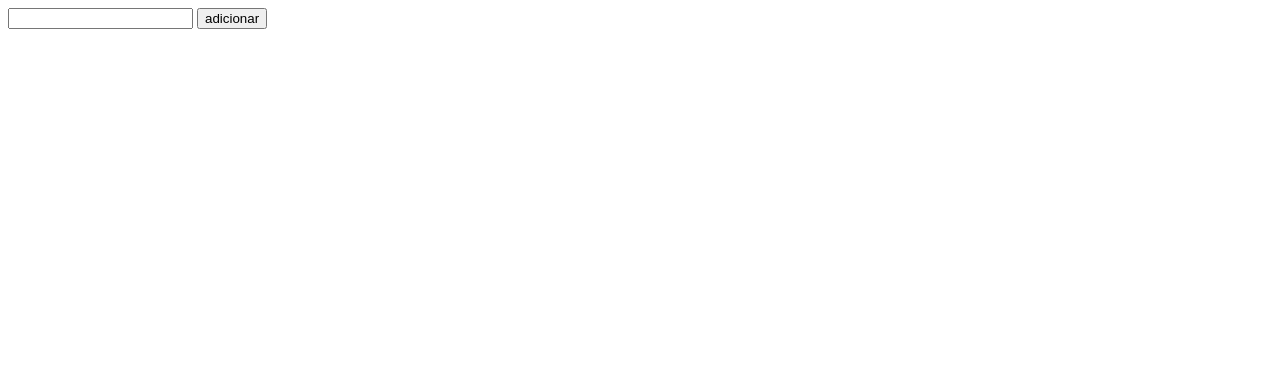
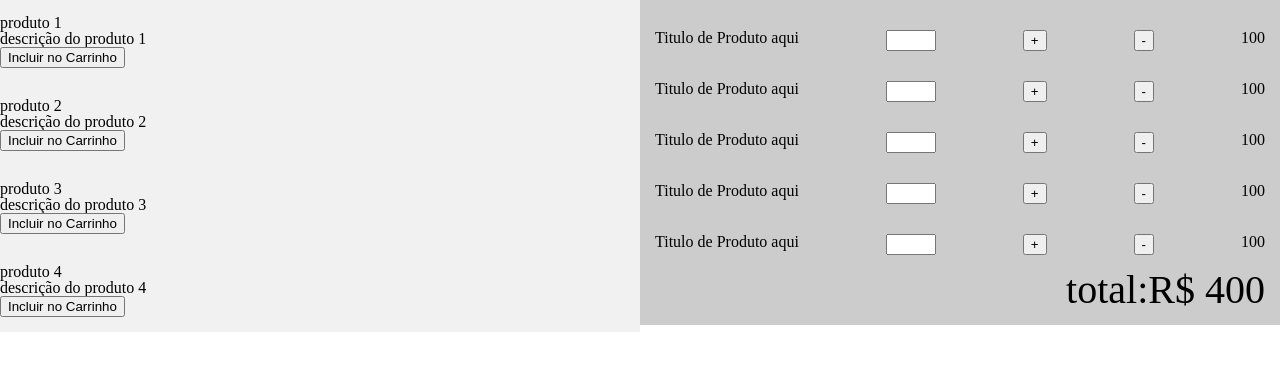
Before and after one commit to j30tech/tesk-manager, a plain HTML site: page entendendo-javascript.html in a window 1280 px wide. Drawn offline with Linux system fonts and the light colour scheme.

Commit message:
- trabalahndo com array - lista de produtos

```diff
--- /dev/null
+++ b/assets/src/carrinho.css
@@ -0,0 +1,72 @@
+body {
+    display: flex;
+    justify-content: flex-start;
+    align-items: flex-start;
+    width: 100%;
+}
+
+.vitrine,
+.vitrine ul,
+.vitrine li {
+    display: flex;
+    justify-content: flex-start;
+    align-items: flex-start;
+}
+
+.vitrine {
+    width: 50%;
+    background: #f1f1f1
+}
+
+.vitrine ul{
+    flex-wrap: wrap;
+    width: 100%;
+}
+
+.vitrine li {
+     width: 100%;
+     padding-top: 15px;
+     padding-bottom: 15px;
+}
+
+.carrinho {
+    display: flex;
+    justify-content: flex-start;
+    align-items: flex-start;
+    flex-wrap: wrap;
+    width: 50%;
+    padding: 15px;
+    background: #ccc;
+}
+
+
+.carrinho ul,
+.carrinho li {
+    display: flex;
+    justify-content: flex-start;
+    align-items: flex-start;
+    width: 100%;
+}
+
+.carrinho ul {
+    flex-wrap: wrap;
+}
+
+.carrinho li {
+    padding: 15px 0;
+    justify-content: space-between;
+}
+
+.carrinho input {
+    width: 50px;
+
+}
+
+.total {
+    display: flex;
+    justify-content: flex-end;
+    align-items: flex-start;
+    width: 100%;
+    font-size: 2.5em;
+
+}
--- a/assets/src/main.js
+++ b/assets/src/main.js
@@ -1,12 +1,11 @@
-function  mostraNome (nome) {
-    console.log(`meu nome é: ${nome}`)
-}
-
-const item = ""
-const botao = document.querySelector("button")
-botao.addEventListener('click', function(event) {
-    const campoDeTexto = document.querySelector('input')
-    const lista = document.querySelector('ul')
-    const modelo = `<li>${campoDeTexto.value}</li>`
-    lista.insertAdjacentHTML('beforeend', modelo)
- })
+import { vitrine } from "./vitrine.js";
+const listaDeProdutos = [
+    {titulo: "produto 1", descricao: "descrição do produto 1"},
+    {titulo: "produto 2", descricao: "descrição do produto 2"},
+    {titulo: "produto 3", descricao: "descrição do produto 3"},
+    {titulo: "produto 4", descricao: "descrição do produto 4"},
+]
+const vitrineHTML = document.querySelector(".vitrine")
+const componenteVitrine = vitrine()
+const lista = componenteVitrine.modeloLista( componenteVitrine.modeloItem, listaDeProdutos )
+vitrineHTML.innerHTML = lista
--- /dev/null
+++ b/assets/src/vitrine.js
@@ -0,0 +1,33 @@
+export const vitrine = () => {
+
+    const modeloLista = (modelo, listaProdutos) => {
+       return /*html*/`
+        <ul>
+        ${
+              listaProdutos.map((produto)=>{
+                  return modelo(produto)
+              }).join('')
+        }
+        </ul>
+       `
+    }
+
+    const modeloItem = (produto) => {
+        return /*html*/`
+            <li>
+                <div class="card">
+                    <h2>
+                       ${produto.titulo}
+                    </h2>
+                    <p>${produto.descricao}</p>
+                    <button>Incluir no Carrinho</button>
+                </div>
+            </li>
+        `
+    }
+
+    return {
+        modeloLista,
+        modeloItem
+    }
+}
--- a/entendendo-javascript.html
+++ b/entendendo-javascript.html
@@ -5,17 +5,53 @@
     <meta http-equiv="X-UA-Compatible" content="IE=edge">
     <meta name="viewport" content="width=device-width, initial-scale=1.0">
     <title>Document</title>
+    <link rel="stylesheet" href="./assets/src/reset.css">
+    <link rel="stylesheet" href="./assets/src/carrinho.css">
 </head>
 <body>
-    <div>
-        <input type="text">
-        <button>adicionar</button>
+    <div class="vitrine">
+
     </div>
-    <div>
+    <div class="carrinho">
         <ul>
-
+            <li>
+                <span>Titulo de Produto aqui</span>
+                <input type="text">
+                <button>+</button>
+                <button>-</button>
+                <b>100</b>
+            </li>
+            <li>
+                <span>Titulo de Produto aqui</span>
+                <input type="text">
+                <button>+</button>
+                <button>-</button>
+                <b>100</b>
+            </li>
+            <li>
+                <span>Titulo de Produto aqui</span>
+                <input type="text">
+                <button>+</button>
+                <button>-</button>
+                <b>100</b>
+            </li>
+            <li>
+                <span>Titulo de Produto aqui</span>
+                <input type="text">
+                <button>+</button>
+                <button>-</button>
+                <b>100</b>
+            </li>
+            <li>
+                <span>Titulo de Produto aqui</span>
+                <input type="text">
+                <button>+</button>
+                <button>-</button>
+                <b>100</b>
+            </li>
         </ul>
+        <div class="total">total:R$ 400</div>
     </div>
-      <script src="./assets/src/main.js"></script>
+      <script src="./assets/src/main.js" type="module"></script>
 </body>
 </html>
```
Also changed, not shown: assets/src/carrinho.js (added).
